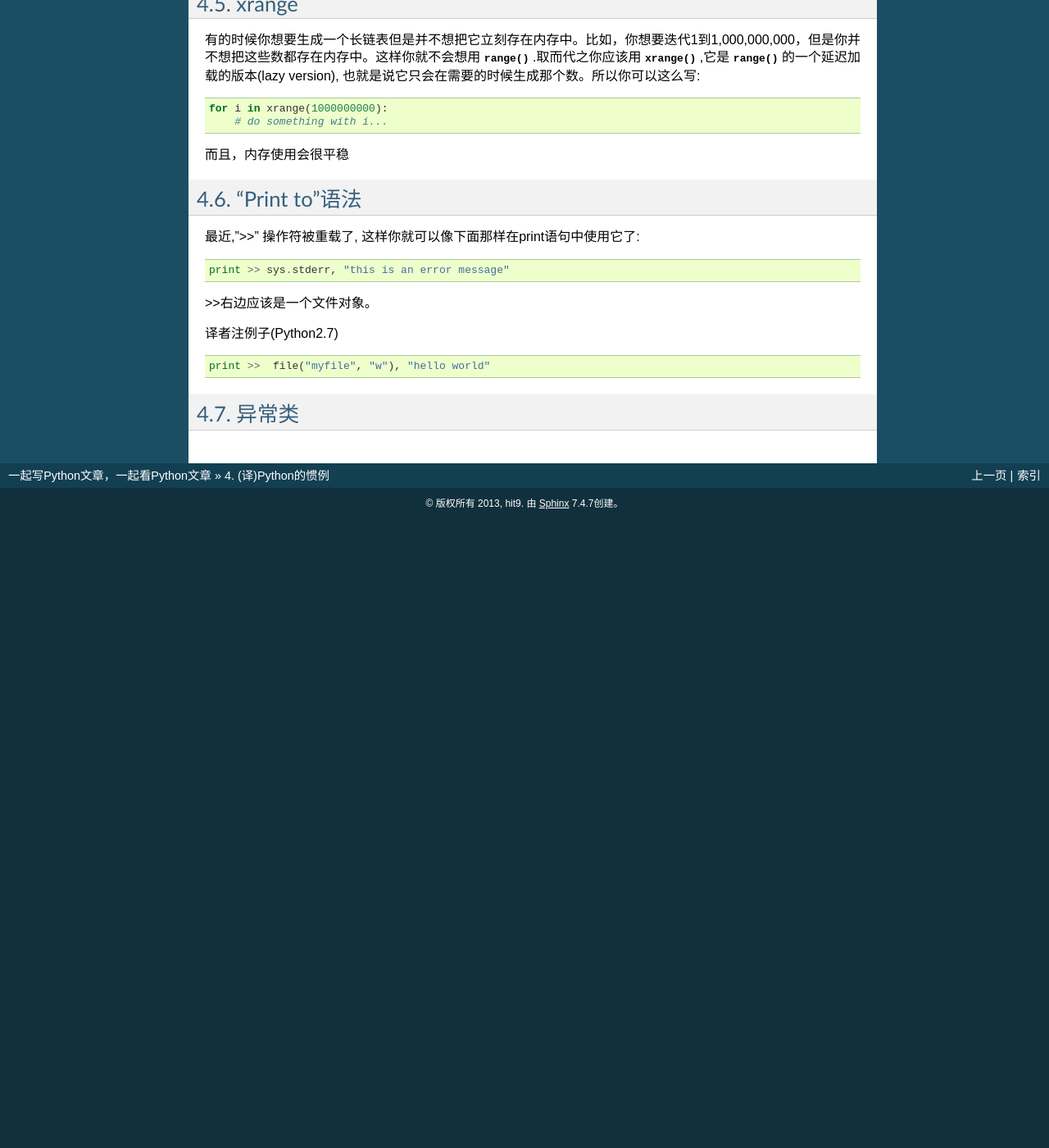
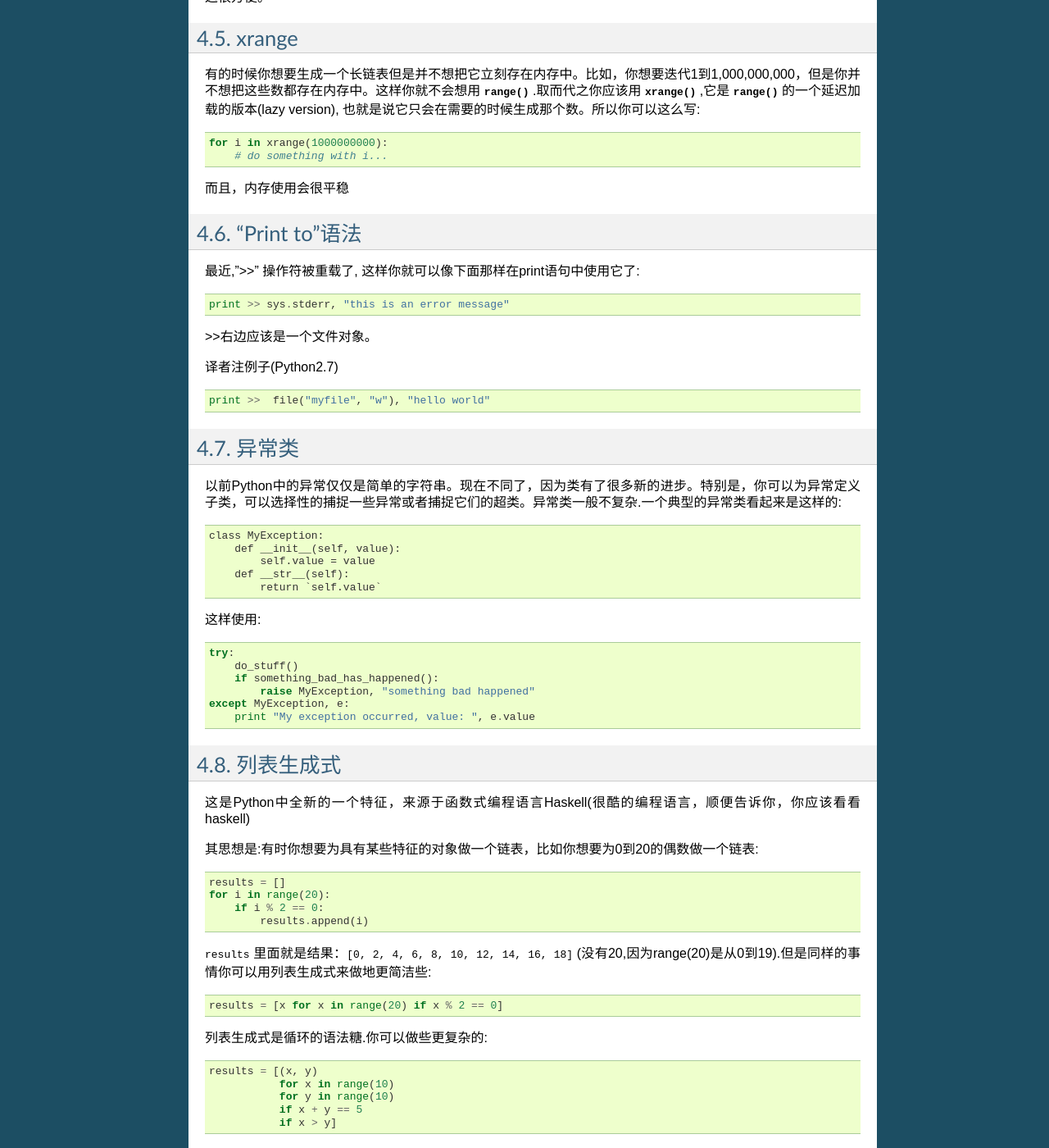
Before and after one commit to MrKiven/PyZh, a Sphinx documentation site: the page built from docs/python-idioms.rst, in a window 1280 px wide and 1400 px high, scrolled down 1886 px. Shown: the whole window at 82% size. Built offline with Sphinx 7.4.7, drawn with Linux system fonts in a browser that asks for light colours; comment, search, counter and statistics services are not loaded; before the commit the page ends 2516 px from its top, so only the background shows below that; some of the changed text lies outside the part shown.

Commit message:
just a  commit,:heart:

```diff
--- a/docs/python-idioms.rst
+++ b/docs/python-idioms.rst
@@ -111,3 +111,108 @@
 
 异常类
 ------
+
+以前Python中的异常仅仅是简单的字符串。现在不同了，因为类有了很多新的进步。特别是，你可以为异常定义子类，可以选择性的捕捉一些异常或者捕捉它们的超类。异常类一般不复杂.一个典型的异常类看起来是这样的::
+
+    class MyException:
+        def __init__(self, value):
+            self.value = value
+        def __str__(self):
+            return `self.value`
+
+这样使用::
+
+    try:
+        do_stuff()
+        if something_bad_has_happened():
+            raise MyException, "something bad happened"
+    except MyException, e:
+        print "My exception occurred, value: ", e.value
+
+列表生成式
+----------
+
+这是Python中全新的一个特征，来源于函数式编程语言Haskell(很酷的编程语言，顺便告诉你，你应该看看haskell)
+
+其思想是:有时你想要为具有某些特征的对象做一个链表，比如你想要为0到20的偶数做一个链表::
+
+    results = []
+    for i in range(20):
+        if i % 2 == 0:
+            results.append(i)
+
+``results`` 里面就是结果：``[0, 2, 4, 6, 8, 10, 12, 14, 16, 18]`` (没有20,因为range(20)是从0到19).但是同样的事情你可以用列表生成式来做地更简洁些::
+
+   results = [x for x in range(20) if x % 2 == 0]
+
+列表生成式是循环的语法糖.你可以做些更复杂的::
+
+    results = [(x, y)
+               for x in range(10)
+               for y in range(10)
+               if x + y == 5
+               if x > y]
+
+结果 ``results`` 是 ``[(3, 2), (4, 1), (5, 0)]`` . 所以你可以在方括号中写任意多个for和if语句(可能更多，详细参见文档), 你可以用列表生成式来实现快速排序算法::
+
+    def quicksort(lst):
+        if len(lst) == 0:
+            return []
+        else:
+            return quicksort([x for x in lst[1:] if x < lst[0]]) + [lst[0]] + \
+                   quicksort([x for x in lst[1:] if x >= lst[0]])
+
+优美吗? :-)
+
+函数式编程
+----------
+
+Python实现了很多平常只出现在函数式编程语言(像lisp和ML)中的函数和特性。
+
+1. :meth:`map` :meth:`reduce` :meth:`filter` 函数
+
+   :meth:`map` 需要一个函数和几个序列做参数(通常一个)，然后对于序列的每个元素作为函数的参数,所有的返回值产生一个新的序列作为map的返回值。比如你想要把一个字符串链表转换成数字链表::
+
+        lst = ["1", "2", "3", "4", "5"]
+        nums = map(string.atoi, lst)  # [1, 2, 3, 4, 5]
+
+   (译者注:Py2.7中使用 ``map(int, lst)`` )
+
+   你可以对两个参数的函数使用map::
+
+    def add(x, y):
+        return x + y
+
+    lst1 = [1, 2, 3, 4, 5]
+    lst2 = [6, 7, 8, 9, 10]
+    lst_sum = map(add, lst1, lst2)
+
+    # lst_sum == [7, 9, 11, 13, 15]
+
+   (译者注:这个函数可以有任意多参数，map的后面的参数要跟相应多的序列即可)
+
+   你可以使用 :meth:`reduce` 来把一个序列减少成一个值。第一个参数是函数，这个函数首先作用于序列的第一个和第二个元素，然后用返回的值继续和序列的第三个元素执行这个函数。。。直到剩下一个值，作为reduce的返回值.比如，你可以这么来求0到9的和::
+
+    reduce(lambda x, y: x+y, range(10))
+
+   (译者注:这里为了讲解，一般推荐直接用函数 :meth:`sum` )
+
+   你可以使用 :meth:`filter` 来生成一个序列的子集。比如，获取0到100的所有奇数::
+
+        nums = range(0,101)  # [0, 1, ... 100]
+
+        def is_odd(x):
+            return x % 2 == 1
+
+        odd_nums = filter(is_odd, nums)  # [1, 3, 5, ... 99]
+
+2. ``lambda`` 关键字
+
+   lambda 语句声明了一个匿名的函数,很多时候我们在reduce，map等函数中使用的函数只使用了一次。这些函数可以被简洁地声明为匿名函数::
+
+    lst1 = [1, 2, 3, 4, 5]
+    lst2 = [6, 7, 8, 9, 10]
+    lst_elementwise_sum = map(lambda x, y: x + y, lst1, lst2)
+    lst1_sum = reduce(lambda x, y: x + y, lst1)
+    nums = range(101)
+    odd_nums = filter(lambda x: x % 2 == 1, nums)
```
